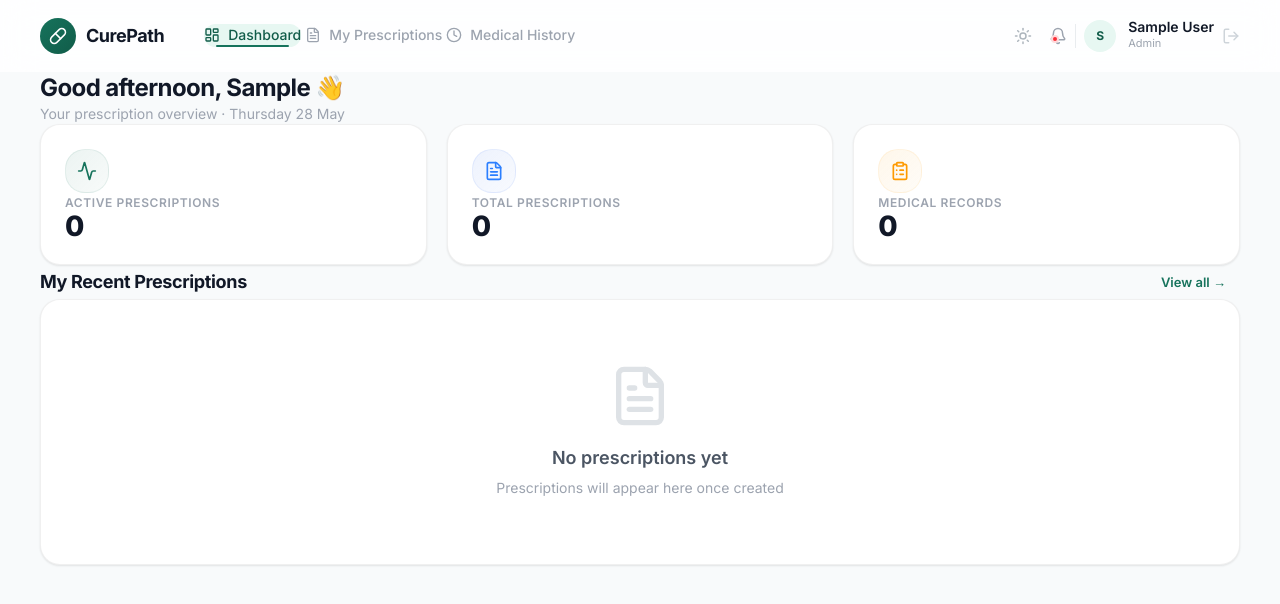
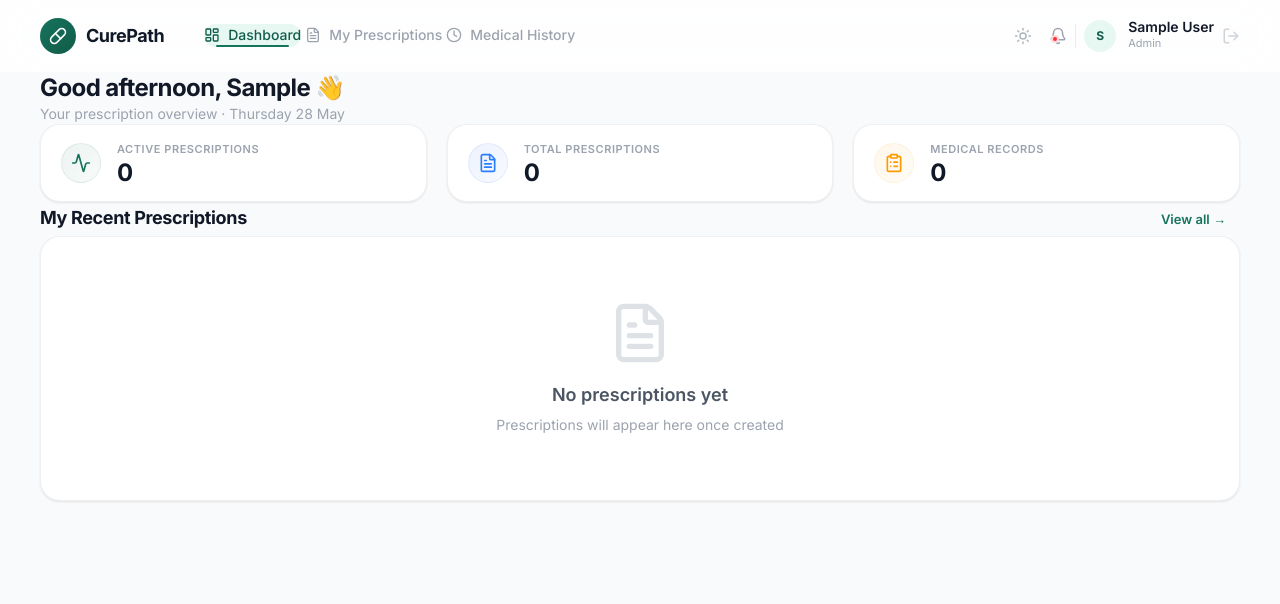
Before and after one commit to dewanggandhi01/CurePath, a Next.js app: page /dashboard in a window 1280 px wide. Shown: the top 604 px of the page. Built offline with nearby package versions, Linux system fonts and the light colour scheme; sample sign-in values are in the browser's storage.

Commit message:
style: reduce heights and padding of StatsCard and PrescriptionCard for a compact look

```diff
--- a/components/PrescriptionCard.tsx
+++ b/components/PrescriptionCard.tsx
@@ -41,10 +41,11 @@ export default function PrescriptionCard({
       animate={{ opacity: 1, y: 0 }}
       transition={{ duration: 0.3, delay: index * 0.06 }}
       className={`card card-hover cursor-pointer ${style.accent}`}
+      style={{ padding: "16px 20px" }}
       onClick={() => onView(prescription.id)}
     >
-      <div className="flex items-center justify-between mb-3">
-        <span className={`badge ${style.badge}`}>
+      <div className="flex items-center justify-between mb-2">
+        <span className={`badge ${style.badge} text-[10px] px-2 py-0.5`}>
           {prescription.status}
         </span>
         <span className="text-xs" style={{ color: "var(--text-muted)" }}>
@@ -53,20 +54,20 @@ export default function PrescriptionCard({
       </div>
 
       <h3
-        className="font-semibold mb-1 leading-snug text-[15px]"
+        className="font-semibold mb-0.5 leading-snug text-[15px]"
         style={{ color: "var(--text-primary)" }}
       >
         {prescription.diagnosis}
       </h3>
-      <p className="text-sm mb-4" style={{ color: "var(--text-muted)" }}>
+      <p className="text-xs mb-3" style={{ color: "var(--text-muted)" }}>
         {prescription.doctorName} → {prescription.patientName}
       </p>
 
-      <div className="flex flex-wrap gap-1.5 mb-4">
+      <div className="flex flex-wrap gap-1 mb-3">
         {prescription.medications.slice(0, 3).map((med) => (
           <span
             key={med.name}
-            className="text-[11px] px-2.5 py-1 rounded-full font-medium"
+            className="text-[10px] px-2 py-0.5 rounded-full font-medium"
             style={{
               background: "var(--bg-tertiary)",
               color: "var(--text-secondary)",
@@ -77,7 +78,7 @@ export default function PrescriptionCard({
           </span>
         ))}
         {prescription.medications.length > 3 && (
-          <span className="text-[11px] px-2 py-1" style={{ color: "var(--text-muted)" }}>
+          <span className="text-[10px] px-1.5 py-0.5" style={{ color: "var(--text-muted)" }}>
             +{prescription.medications.length - 3}
           </span>
         )}
@@ -85,13 +86,13 @@ export default function PrescriptionCard({
 
       {showActions && (
         <div
-          className="flex gap-2 pt-3"
+          className="flex gap-2 pt-2.5"
           style={{ borderTop: "1px solid var(--card-border)" }}
           onClick={(e) => e.stopPropagation()}
         >
           <button
             onClick={() => onView(prescription.id)}
-            className="btn btn-primary btn-sm flex-1"
+            className="btn btn-primary btn-sm flex-1 py-1.5 h-8 text-xs"
           >
             <Eye className="w-3.5 h-3.5" />
             View
@@ -99,7 +100,7 @@ export default function PrescriptionCard({
           {onDownload && (
             <button
               onClick={() => onDownload(prescription)}
-              className="btn btn-secondary btn-sm"
+              className="btn btn-secondary btn-sm py-1.5 h-8"
             >
               <Download className="w-3.5 h-3.5" />
             </button>
--- a/components/StatsCard.tsx
+++ b/components/StatsCard.tsx
@@ -43,11 +43,12 @@ export default function StatsCard({
       initial={{ opacity: 0, y: 20 }}
       animate={{ opacity: 1, y: 0 }}
       transition={{ duration: 0.4, delay: index * 0.08, ease: "easeOut" }}
-      className="card card-hover flex flex-col group"
+      className="card card-hover flex items-center justify-between group"
+      style={{ padding: "16px 20px" }}
     >
-      <div className="flex items-center justify-between mb-4">
+      <div className="flex items-center gap-4">
         <div
-          className="w-11 h-11 rounded-xl flex items-center justify-center transition-transform duration-300 group-hover:scale-110"
+          className="w-10 h-10 rounded-xl flex items-center justify-center transition-transform duration-300 group-hover:scale-105"
           style={{
             background: `linear-gradient(135deg, ${color}15, ${color}08)`,
             border: `1px solid ${color}15`,
@@ -55,45 +56,47 @@ export default function StatsCard({
         >
           {icon}
         </div>
-        {trend && (
+        <div>
+          <p
+            className="text-[11px] font-semibold tracking-wider uppercase"
+            style={{ color: "var(--text-muted)", marginBottom: "2px" }}
+          >
+            {title}
+          </p>
+          <p
+            className="text-[24px] font-bold tracking-tight leading-none"
+            style={{ color: "var(--text-primary)" }}
+          >
+            {typeof value === "number" ? (
+              <AnimatedCounter value={numericValue} />
+            ) : (
+              value
+            )}
+          </p>
+        </div>
+      </div>
+
+      {trend && (
+        <div className="flex flex-col items-end gap-1">
           <div
-            className="flex items-center gap-1 px-2.5 py-1 rounded-full text-[11px] font-semibold"
+            className="flex items-center gap-0.5 px-2 py-0.5 rounded-full text-[10px] font-bold"
             style={{
               background: trend.value >= 0 ? "rgba(22,163,74,0.08)" : "rgba(220,38,38,0.08)",
               color: trend.value >= 0 ? "#16A34A" : "#DC2626",
             }}
           >
             {trend.value >= 0 ? (
-              <TrendingUp className="w-3 h-3" />
+              <TrendingUp className="w-2.5 h-2.5" />
             ) : (
-              <TrendingDown className="w-3 h-3" />
+              <TrendingDown className="w-2.5 h-2.5" />
             )}
             {trend.value > 0 ? "+" : ""}
             {trend.value}%
           </div>
-        )}
-      </div>
-
-      <p
-        className="text-[12px] font-semibold tracking-wider uppercase mb-1"
-        style={{ color: "var(--text-muted)" }}
-      >
-        {title}
-      </p>
-      <p
-        className="text-[28px] font-extrabold tracking-tight leading-none"
-        style={{ color: "var(--text-primary)" }}
-      >
-        {typeof value === "number" ? (
-          <AnimatedCounter value={numericValue} />
-        ) : (
-          value
-        )}
-      </p>
-      {trend && (
-        <p className="text-[11px] mt-2" style={{ color: "var(--text-muted)" }}>
-          {trend.label}
-        </p>
+          <span className="text-[10px]" style={{ color: "var(--text-muted)" }}>
+            {trend.label}
+          </span>
+        </div>
       )}
     </motion.div>
   );
```
